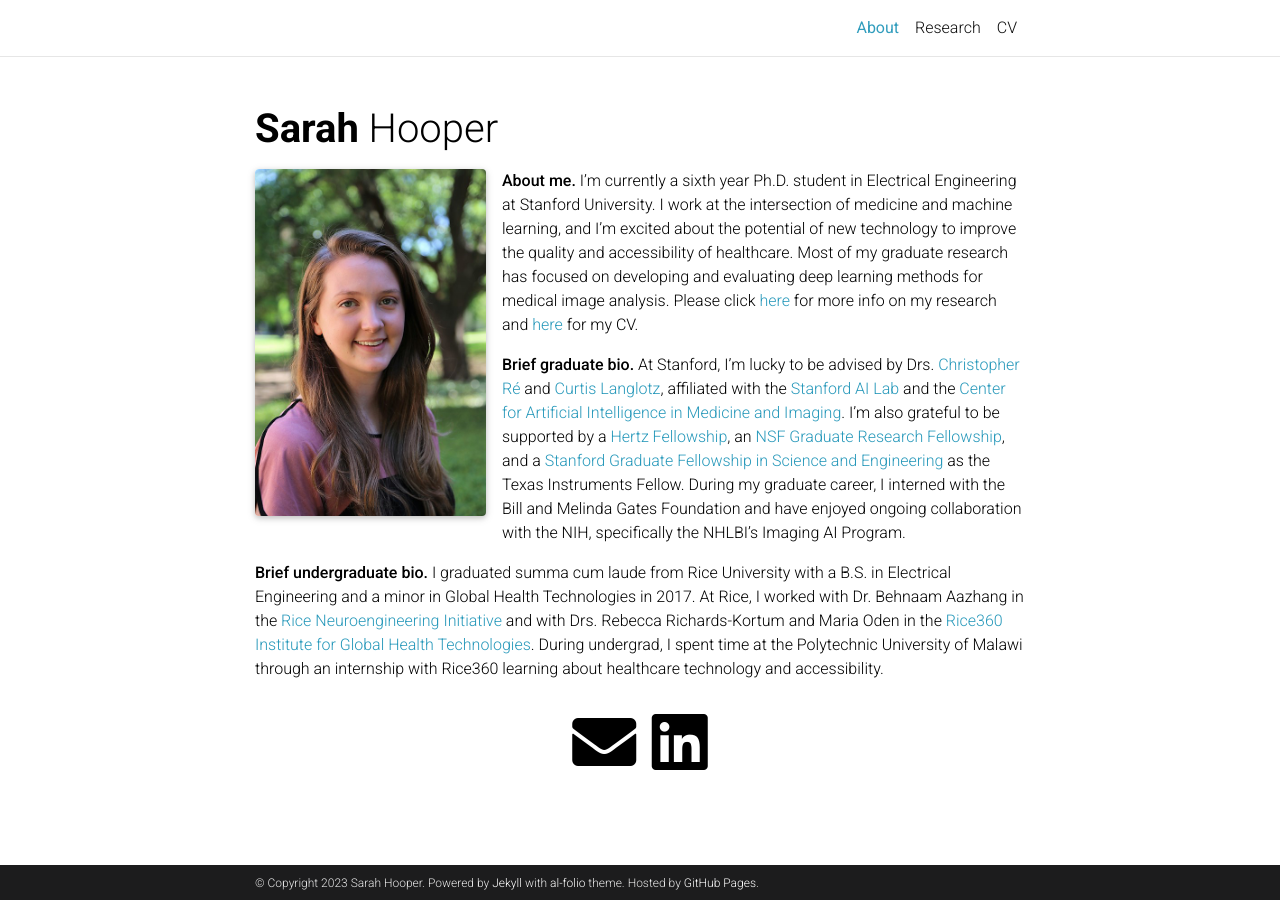
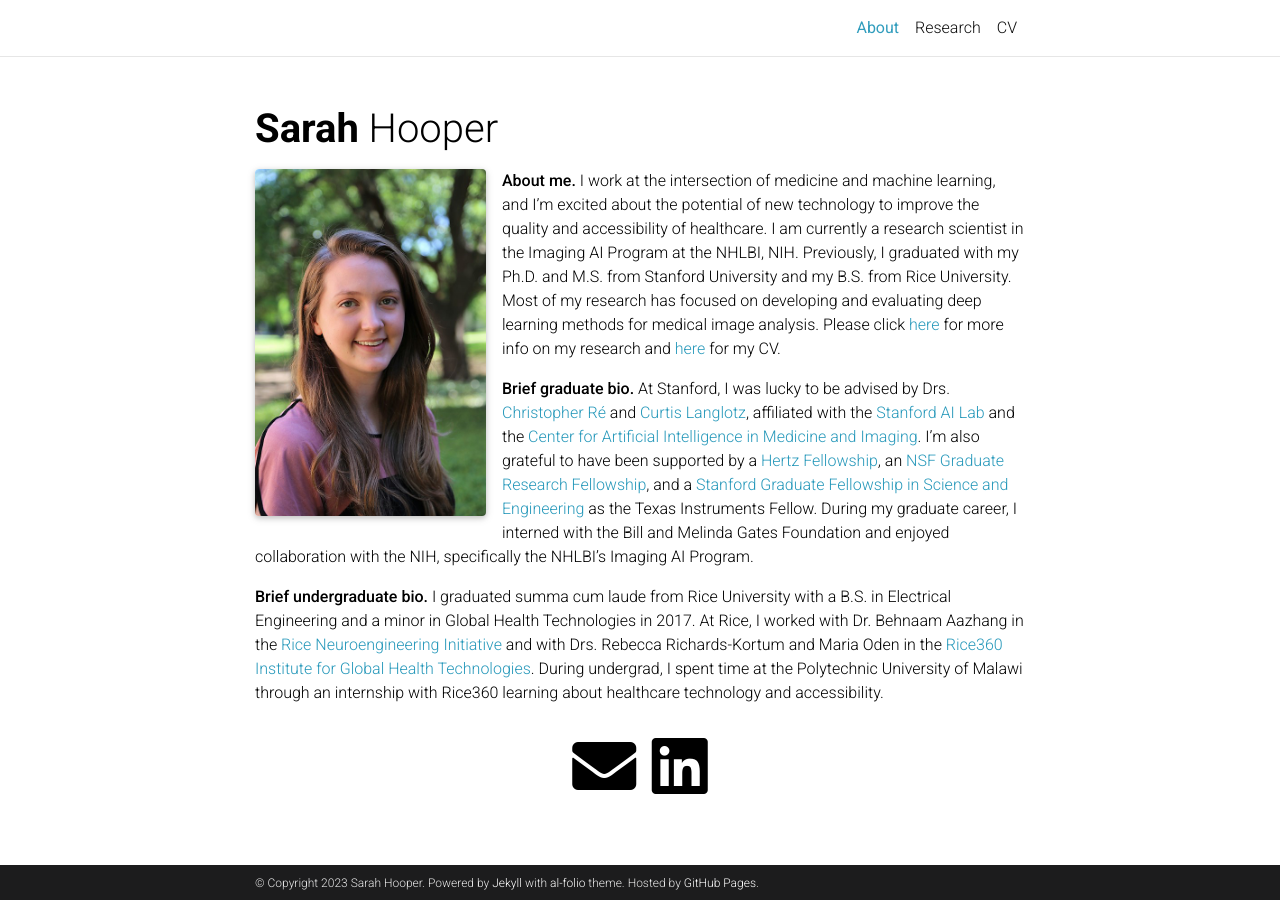
Before and after one commit to sarahmhooper/sarahmhooper.github.io, a Jekyll site: the page built from _pages/about.md, in a window 1280 px wide. Built offline with Jekyll 4.4.1, drawn with Linux system fonts in a browser that asks for light colours; full-size pictures stand in for the smaller copies a plugin makes; comment, search, counter and statistics services are not loaded; a style sheet for code colours, icons or effects is not loaded.

Commit message:
Update about.md June 2023 NIH

```diff
--- a/_pages/about.md
+++ b/_pages/about.md
@@ -18,8 +18,8 @@
 ---
 
 
-**About me.** I’m currently a sixth year Ph.D. student in Electrical Engineering at Stanford University. I work at the intersection of medicine and machine learning, and I’m excited about the potential of new technology to improve the quality and accessibility of healthcare. Most of my graduate research has focused on developing and evaluating deep learning methods for medical image analysis. Please click [here](/research/) for more info on my research and [here](/cv/) for my CV.
+**About me.** I work at the intersection of medicine and machine learning, and I’m excited about the potential of new technology to improve the quality and accessibility of healthcare. I am currently a research scientist in the Imaging AI Program at the NHLBI, NIH. Previously, I graduated with my Ph.D. and M.S. from Stanford University and my B.S. from Rice University. Most of my research has focused on developing and evaluating deep learning methods for medical image analysis. Please click [here](/research/) for more info on my research and [here](/cv/) for my CV.
 
-**Brief graduate bio.** At Stanford, I'm lucky to be advised by Drs. [Christopher Ré](https://cs.stanford.edu/~chrismre/) and [Curtis Langlotz](https://profiles.stanford.edu/curtis-langlotz), affiliated with the [Stanford AI Lab](https://ai.stanford.edu/) and the [Center for Artificial Intelligence in Medicine and Imaging](https://aimi.stanford.edu/). I'm also grateful to be supported by a [Hertz Fellowship](https://www.hertzfoundation.org/the-fellowship/), an [NSF Graduate Research Fellowship](https://www.nsfgrfp.org/), and a [Stanford Graduate Fellowship in Science and Engineering](https://vpge.stanford.edu/fellowships-funding/sgf) as the Texas Instruments Fellow. During my graduate career, I interned with the Bill and Melinda Gates Foundation and have enjoyed ongoing collaboration with the NIH, specifically the NHLBI’s Imaging AI Program.
+**Brief graduate bio.** At Stanford, I was lucky to be advised by Drs. [Christopher Ré](https://cs.stanford.edu/~chrismre/) and [Curtis Langlotz](https://profiles.stanford.edu/curtis-langlotz), affiliated with the [Stanford AI Lab](https://ai.stanford.edu/) and the [Center for Artificial Intelligence in Medicine and Imaging](https://aimi.stanford.edu/). I'm also grateful to have been supported by a [Hertz Fellowship](https://www.hertzfoundation.org/the-fellowship/), an [NSF Graduate Research Fellowship](https://www.nsfgrfp.org/), and a [Stanford Graduate Fellowship in Science and Engineering](https://vpge.stanford.edu/fellowships-funding/sgf) as the Texas Instruments Fellow. During my graduate career, I interned with the Bill and Melinda Gates Foundation and enjoyed collaboration with the NIH, specifically the NHLBI’s Imaging AI Program.
 
 **Brief undergraduate bio.** I graduated summa cum laude from Rice University with a B.S. in Electrical Engineering and a minor in Global Health Technologies in 2017. At Rice, I worked with Dr. Behnaam Aazhang in the [Rice Neuroengineering Initiative](https://neuroengineering.rice.edu/) and with Drs. Rebecca Richards-Kortum and Maria Oden in the [Rice360 Institute for Global Health Technologies](https://www.rice360.rice.edu/). During  undergrad, I spent time at the Polytechnic University of Malawi through an internship with Rice360 learning about healthcare technology and accessibility.
```
